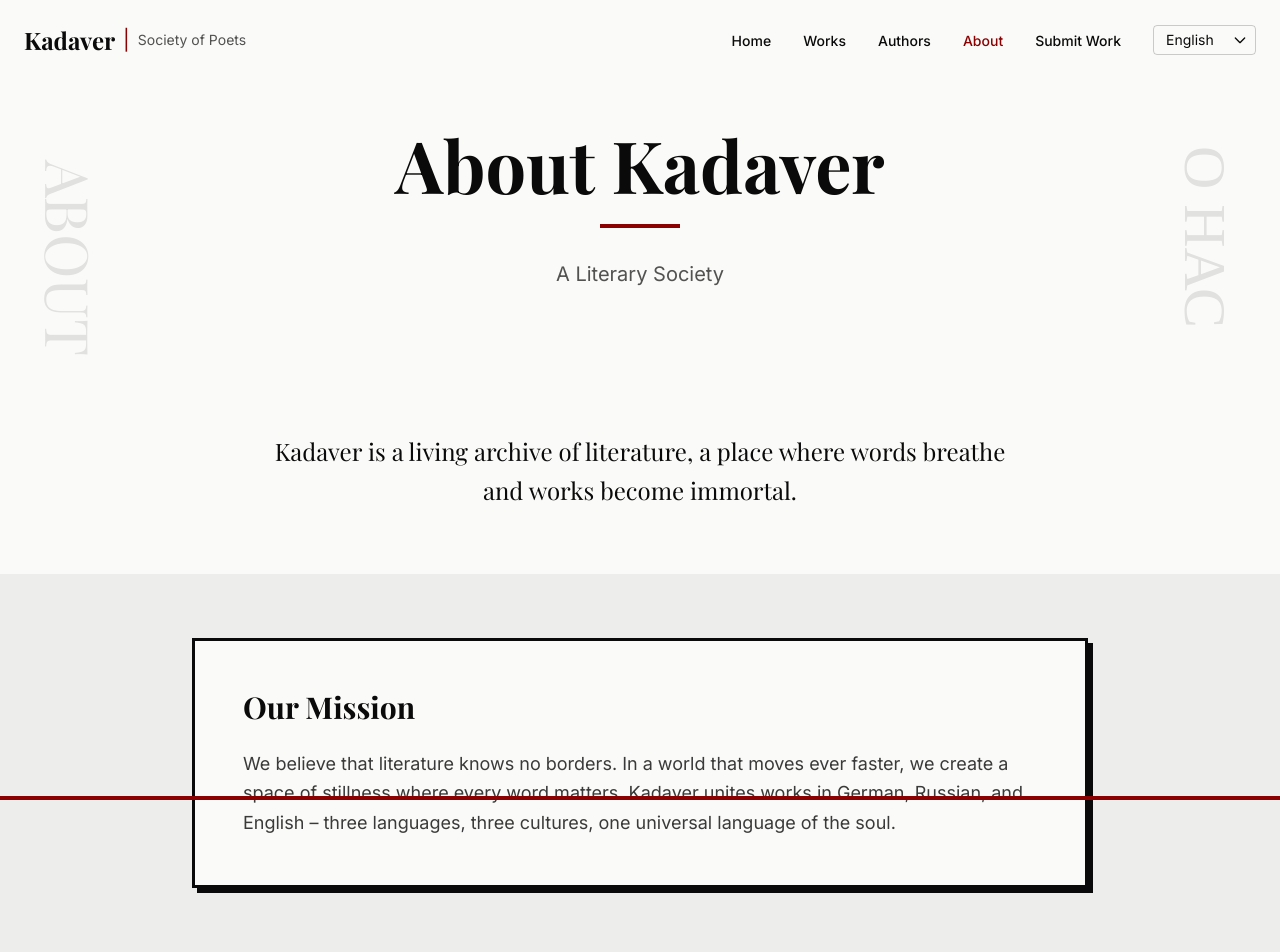
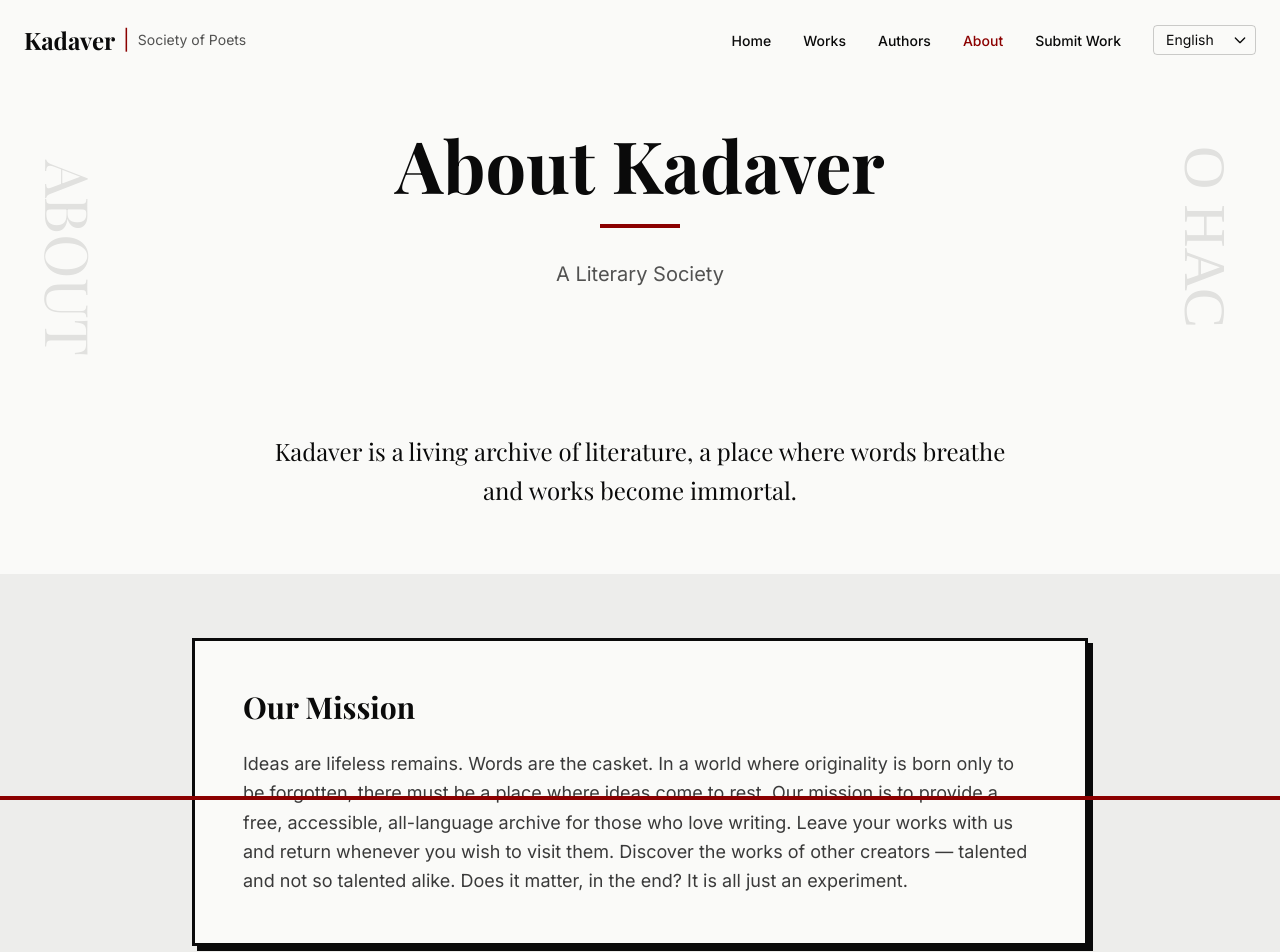
Before and after one commit to Goldmagination/Kadaver, a Next.js app: page /en/about in a window 1280 px wide. Shown: the top 952 px of the page. Built offline with nearby package versions, Linux system fonts and the light colour scheme; a web font is replaced by a local one.

Commit message:
content: update mission section in EN, DE, and RU

```diff
--- a/app/[locale]/about/page.tsx
+++ b/app/[locale]/about/page.tsx
@@ -18,7 +18,7 @@ const content = {
     sections: [
       {
         title: 'Unsere Mission',
-        content: 'Wir glauben, dass Literatur keine Grenzen kennt. In einer Welt, die immer schneller wird, schaffen wir einen Raum der Stille, in dem jedes Wort zählt. Kadaver vereint Texte in Deutsch, Russisch und Englisch – drei Sprachen, drei Kulturen, eine universelle Sprache der Seele.'
+        content: 'Ideen sind leblose Überreste. Worte sind der Sarg. In einer Welt, in der das Originelle nur entsteht, um vergessen zu werden, muss es einen Ort geben, an dem Ideen zur Ruhe kommen. Unsere Mission ist es, ein freies, zugängliches, vielsprachiges Archiv für alle bereitzustellen, die das Schreiben lieben. Hinterlasse deine Werke bei uns und kehre jederzeit zurück, um sie zu besuchen. Entdecke die Werke anderer Schaffender — talentiert und weniger talentiert. Spielt das am Ende eine Rolle? Es ist alles nur ein Experiment.'
       },
       {
         title: 'Der Name',
@@ -39,7 +39,7 @@ const content = {
     sections: [
       {
         title: 'Our Mission',
-        content: 'We believe that literature knows no borders. In a world that moves ever faster, we create a space of stillness where every word matters. Kadaver unites works in German, Russian, and English – three languages, three cultures, one universal language of the soul.'
+        content: 'Ideas are lifeless remains. Words are the casket. In a world where originality is born only to be forgotten, there must be a place where ideas come to rest. Our mission is to provide a free, accessible, all-language archive for those who love writing. Leave your works with us and return whenever you wish to visit them. Discover the works of other creators — talented and not so talented alike. Does it matter, in the end? It is all just an experiment.'
       },
       {
         title: 'The Name',
@@ -60,7 +60,7 @@ const content = {
     sections: [
       {
         title: 'Наша миссия',
-        content: 'Мы верим, что литература не знает границ. В мире, который движется всё быстрее, мы создаём пространство тишины, где важно каждое слово. Кадавер объединяет тексты на немецком, русском и английском — три языка, три культуры, один универсальный язык души.'
+        content: 'Идеи — это безжизненные останки. Слова — это гроб. В мире, где оригинальное рождается лишь для того, чтобы быть забытым, должно существовать место, где идеи могут упокоиться. Наша миссия — предоставить свободный, доступный, многоязычный архив для всех, кто любит писать. Оставьте свои работы у нас и возвращайтесь в любое время, чтобы навестить их. Открывайте произведения других авторов — талантливых и не очень. Имеет ли это значение в конце концов? Всё это лишь эксперимент.'
       },
       {
         title: 'Название',
```
